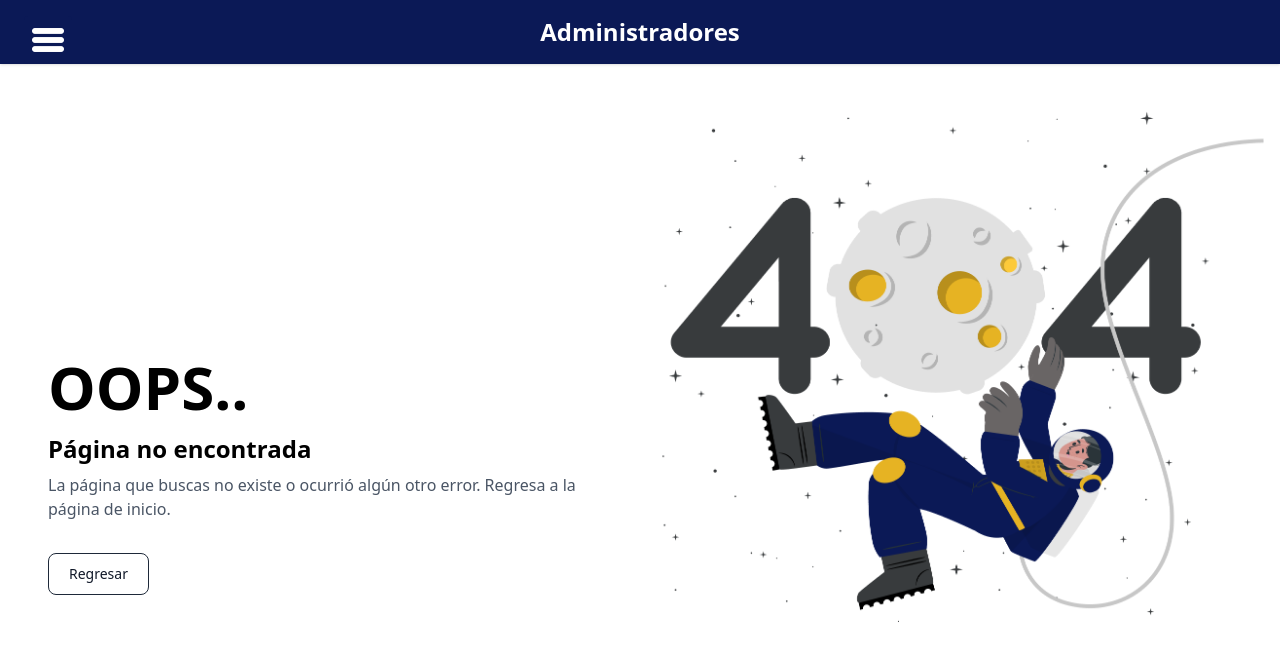
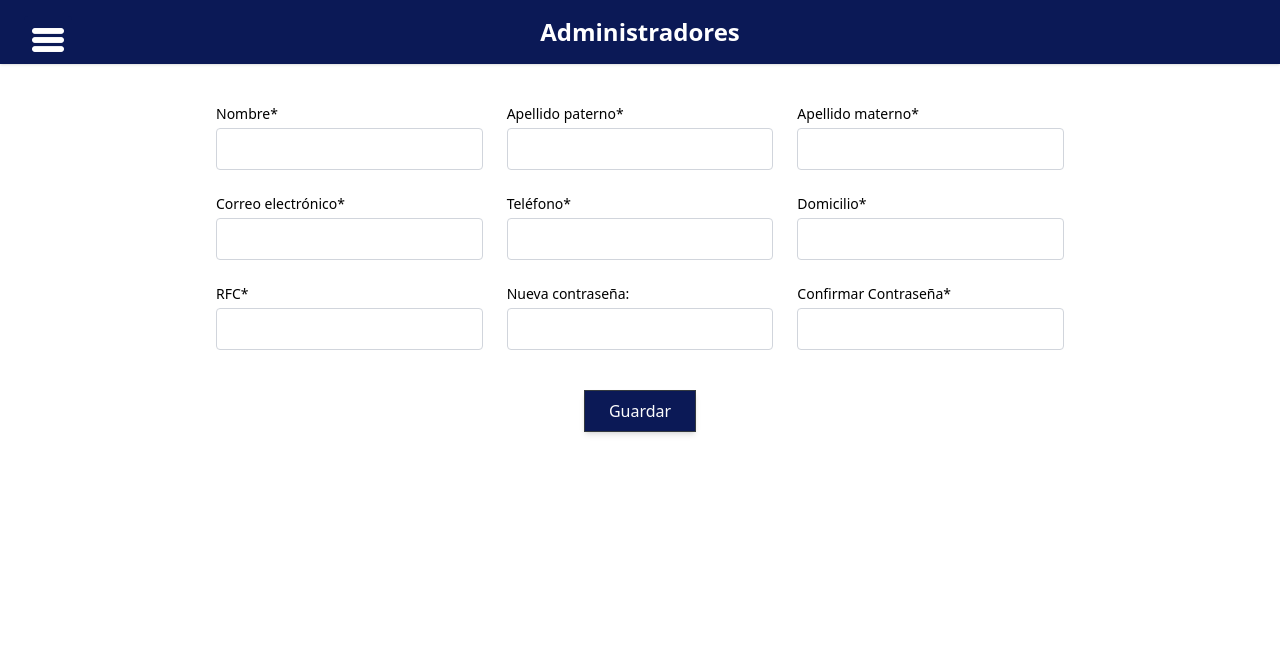
Before and after one commit to Christian20233tn137/multi_aseguradora, a React (Vite) app: page /inicio/EditarPerfilAdmin in a window 1280 px wide. Shown: the top 652 px of the page. Built offline with nearby package versions, Linux system fonts and the light colour scheme; no server answers; the HTML template or start-up script is replaced by a standard one.

Commit message:
Editar perfil Admin hecho FUAAA

```diff
--- a/src/App.jsx
+++ b/src/App.jsx
@@ -7,6 +7,7 @@ import NotFound from "./components/Notfound";
 import SolicitudSection from "./components/AdminViews/Views/SolicitudSection";
 import ProtectedRoute from "./components/ProtectedRoute";
 import NuevaAseguradora from "./components/AdminViews/Views/NuevaAseguradora";
+import EditarPerfilAdmin from "./components/AdminViews/Views/EditarPerfilAdmin";
 import EditarAseguradora from "./components/AdminViews/Views/EditarAseguradora";
 import VerMasAseguradora from "./components/AdminViews/Views/VerMasAseguradora";
 import EditarAgente from "./components/AdminViews/Views/EditarAgente";
@@ -125,7 +126,11 @@ const App = () => {
             <Layout title={getTitle()} />
           </ProtectedRoute>
         }
-      />
+      >
+         <Route path="EditarPerfilAdmin" element={<EditarPerfilAdmin />} />
+        </Route>
+
+
 
       <Route
         path="/documentos/*"
--- a/src/components/AdminViews/MainContent.jsx
+++ b/src/components/AdminViews/MainContent.jsx
@@ -20,6 +20,7 @@ import ConfigurarCuotas from "./Views/ConfigurarCuotas";
 import InformacionAdmin from "./Views/InformacionAdmin";
 import EditarAdmin from "./Views/EditarAdmin";
 import AgregarAgente from "./Views/AgregarAdmin";
+import EditarPerfilAdmin from "./Views/EditarPerfilAdmin";
 
 const MainContent = () => {
   const location = useLocation();
@@ -28,6 +29,8 @@ const MainContent = () => {
     switch (location.pathname) {
       case "/inicio":
         return <ProfileSection />;
+        case "/inicio/EditarPerfilAdmin":
+          return <EditarPerfilAdmin/>;
       case "/solicitudes":
         return <InicioSolicitudes />;
       case "/solicitudes/solicitud-section":
--- a/src/components/AdminViews/Sidebar.jsx
+++ b/src/components/AdminViews/Sidebar.jsx
@@ -19,7 +19,7 @@ const Sidebar = () => {
   };
 
   const handelEditProfile = () => {
-    navigate("/inicioAgentes/EditarPerfil");
+    navigate("/inicio/EditarPerfilAdmin");
   };
 
   const menuItems = [
--- /dev/null
+++ b/src/components/AdminViews/Views/EditarPerfilAdmin.jsx
@@ -0,0 +1,225 @@
+import React, { useState, useEffect } from "react";
+import Swal from "sweetalert2";
+
+const EditarPerfilAdmin = () =>{
+    const [formData, setFormData] = useState({
+        nombre: "",
+        apellidoPaterno: "",
+        apellidoMaterno: "",
+        correo: "",
+        telefono: "",
+        domicilio: "",
+        rfc: "",
+        nuevaContrasena: "",
+        confirmarContrasena: "",
+      });
+
+      const [error, setError] = useState("");
+
+      const swalWithTailwindButtons = Swal.mixin({
+        customClass: {
+          confirmButton: "bg-green-500 text-white px-4 py-2 rounded hover:bg-green-600 mx-2",
+          cancelButton: "bg-red-500 text-white px-4 py-2 rounded hover:bg-red-600 mx-2"
+        },
+        buttonsStyling: false
+      });
+
+      // Cargar datos desde el backend al montar el componente
+      useEffect(() => {
+        const fetchData = async () => {
+          try {
+            const response = await fetch("https://api.tu-backend.com/perfil");
+            if (!response.ok) {
+              throw new Error("Network response was not ok");
+            }
+            const data = await response.json();
+            setFormData(data);
+          } catch (error) {
+            console.error("Error al cargar los datos del perfil", error);
+          }
+        };
+
+        fetchData();
+      }, []);
+
+      const handleChange = (e) => {
+        setFormData({ ...formData, [e.target.name]: e.target.value });
+      };
+
+      const handleSubmit = async (e) => {
+        e.preventDefault();
+
+        // Validar que las contraseñas coincidan
+        if (formData.nuevaContrasena !== formData.confirmarContrasena) {
+          setError("Las contraseñas no coinciden");
+          return;
+        }
+
+        setError(""); // Limpiar el mensaje de error si la validación pasa
+
+        try {
+          const response = await fetch("https://api.tu-backend.com/perfil", {
+            method: "PUT",
+            headers: {
+              "Content-Type": "application/json",
+            },
+            body: JSON.stringify(formData),
+          });
+
+          swalWithTailwindButtons.fire({
+            title: response.ok ? "¡Actualizado!" : "Error",
+            text: response.ok
+              ? "El perfil se actualizó con éxito."
+              : "Hubo un error al actualizar el perfil.",
+            icon: response.ok ? "success" : "error",
+          });
+
+          if (response.ok) {
+            // Aquí puedes redirigir o realizar alguna acción adicional
+          }
+
+        } catch (error) {
+          console.error("Error al actualizar el perfil", error);
+          swalWithTailwindButtons.fire({
+            title: "Error",
+            text: "Hubo un error al actualizar el perfil.",
+            icon: "error",
+          });
+        }
+      };
+
+      const confirmarActualizacion = () => {
+        swalWithTailwindButtons.fire({
+          title: "¿Estás seguro?",
+          text: "¿Quieres actualizar este perfil?",
+          icon: "warning",
+          showCancelButton: true,
+          confirmButtonText: "Sí, actualizar",
+          cancelButtonText: "Cancelar",
+          reverseButtons: true
+        }).then((result) => {
+          if (result.isConfirmed) {
+            handleSubmit(new Event('submit'));
+          }
+        });
+      };
+
+      return (
+        <div className="max-w-4xl mx-auto p-6 bg-white">
+          <form onSubmit={(e) => e.preventDefault()} className="grid grid-cols-1 md:grid-cols-3 gap-6">
+            <div>
+              <label className="block text-sm font-medium">Nombre*</label>
+              <input
+                type="text"
+                name="nombre"
+                value={formData.nombre}
+                onChange={handleChange}
+                className="mt-1 w-full border border-gray-300 p-2 rounded"
+              />
+            </div>
+
+            <div>
+              <label className="block text-sm font-medium">Apellido paterno*</label>
+              <input
+                type="text"
+                name="apellidoPaterno"
+                value={formData.apellidoPaterno}
+                onChange={handleChange}
+                className="mt-1 w-full border border-gray-300 p-2 rounded"
+              />
+            </div>
+
+            <div>
+              <label className="block text-sm font-medium">Apellido materno*</label>
+              <input
+                type="text"
+                name="apellidoMaterno"
+                value={formData.apellidoMaterno}
+                onChange={handleChange}
+                className="mt-1 w-full border border-gray-300 p-2 rounded"
+              />
+            </div>
+
+            <div>
+              <label className="block text-sm font-medium">Correo electrónico*</label>
+              <input
+                type="email"
+                name="correo"
+                value={formData.correo}
+                onChange={handleChange}
+                className="mt-1 w-full border border-gray-300 p-2 rounded"
+              />
+            </div>
+
+            <div>
+              <label className="block text-sm font-medium">Teléfono*</label>
+              <input
+                type="text"
+                name="telefono"
+                value={formData.telefono}
+                onChange={handleChange}
+                className="mt-1 w-full border border-gray-300 p-2 rounded"
+              />
+            </div>
+
+            <div>
+              <label className="block text-sm font-medium">Domicilio*</label>
+              <input
+                type="text"
+                name="domicilio"
+                value={formData.domicilio}
+                onChange={handleChange}
+                className="mt-1 w-full border border-gray-300 p-2 rounded"
+              />
+            </div>
+
+            <div>
+              <label className="block text-sm font-medium">RFC*</label>
+              <input
+                type="text"
+                name="rfc"
+                value={formData.rfc}
+                onChange={handleChange}
+                className="mt-1 w-full border border-gray-300 p-2 rounded"
+              />
+            </div>
+
+            <div>
+              <label className="block text-sm font-medium">Nueva contraseña:</label>
+              <input
+                type="password"
+                name="nuevaContrasena"
+                value={formData.nuevaContrasena}
+                onChange={handleChange}
+                className="mt-1 w-full border border-gray-300 p-2 rounded"
+              />
+            </div>
+
+            <div>
+              <label className="block text-sm font-medium">Confirmar Contraseña*</label>
+              <input
+                type="password"
+                name="confirmarContrasena"
+                value={formData.confirmarContrasena}
+                onChange={handleChange}
+                className="mt-1 w-full border border-gray-300 p-2 rounded"
+              />
+            </div>
+
+            {error && <p className="text-red-500 text-sm mt-2">{error}</p>}
+
+            <div className="md:col-span-3 flex justify-center mt-4">
+              <button
+                type="button"
+                onClick={confirmarActualizacion}
+                className="botones text-white font-medium px-6 py-2 rounded shadow-md hover:bg-[#0b1956]/90"
+              >
+                Guardar
+              </button>
+            </div>
+          </form>
+        </div>
+      );
+
+}
+export default EditarPerfilAdmin;
```
